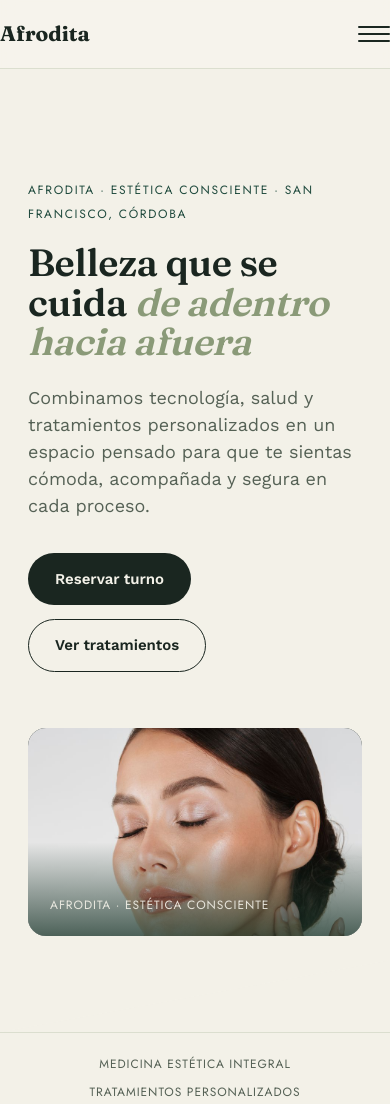
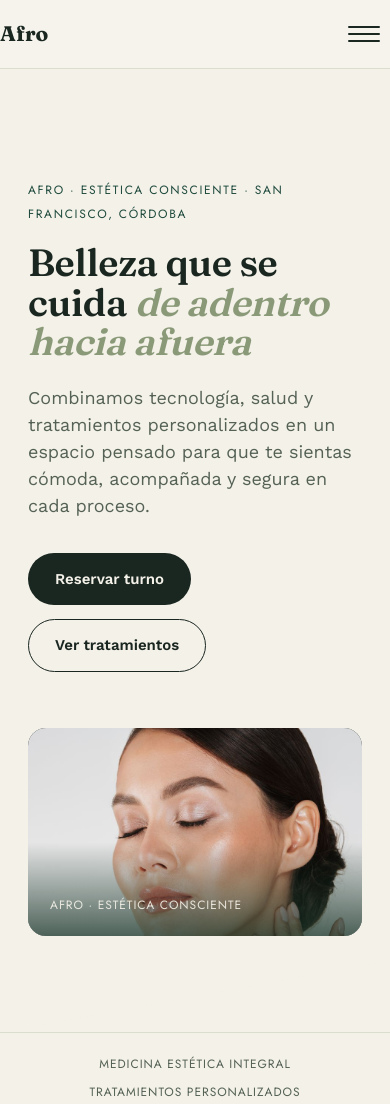
Before and after one commit to solbeltramo/msb-demo-afrodita, a plain HTML site: page index.html in a window 390 px wide. Shown: the top 1104 px of the page. Drawn offline with nearby package versions, Linux system fonts and the light colour scheme.

Commit message:
Add files via upload

```diff
--- a/index.html
+++ b/index.html
@@ -3,7 +3,7 @@
 <head>
 <meta charset="UTF-8">
 <meta name="viewport" content="width=device-width, initial-scale=1.0">
-<title>Afrodita — Estética Consciente</title>
+<title>Afro — Estética Consciente</title>
 <link rel="preconnect" href="https://fonts.googleapis.com">
 <link rel="preconnect" href="https://fonts.gstatic.com" crossorigin>
 <link href="https://fonts.googleapis.com/css2?family=Fraunces:opsz,wght@9..144,400;9..144,600;9..144,700&family=Work+Sans:wght@400;500;600&family=Jost:wght@400;500;600&display=swap" rel="stylesheet">
@@ -15,7 +15,7 @@
      que tocar estas variables. Todo el resto del CSS las usa.
      ============================================================ */
   :root{
-    /* --- Paleta (tomada del verde de marca de Afrodita) --- */
+    /* --- Paleta (tomada del verde de marca de Afro) --- */
     --paper:     #F3F1E8;   /* fondo principal, verde muy pálido/hueso */
     --ink:       #1A2620;   /* texto principal, verde muy oscuro casi negro */
     --ink-soft:  #556155;   /* texto secundario */
@@ -373,7 +373,8 @@
     .stats-band .wrap{ grid-template-columns: 1fr 1fr; gap: 26px; }
     .testi-grid{ grid-template-columns: 1fr; }
     .nav-cta{ display:none; }
-    .burger{ display:flex; }
+    .burger{ display:flex; margin-right: 4px; }
+    .nav{ padding-right: 6px; }
     .nav-links{
       display:none;
       position:absolute;
@@ -416,7 +417,7 @@
      ============================================================ -->
 <header>
   <div class="wrap nav">
-    <div class="logo">Afrodita</div>
+    <div class="logo">Afro</div>
     <nav class="nav-links">
       <a href="#servicios">Servicios</a>
       <a href="#nosotros">Por qué elegirnos</a>
@@ -439,7 +440,7 @@
 <section class="hero">
   <div class="wrap hero-grid">
     <div>
-      <span class="eyebrow">Afrodita · Estética Consciente · San Francisco, Córdoba</span>
+      <span class="eyebrow">Afro · Estética Consciente · San Francisco, Córdoba</span>
       <h1>Belleza que se cuida <em>de adentro hacia afuera</em></h1>
       <p class="lead">Combinamos tecnología, salud y tratamientos personalizados en un espacio pensado para que te sientas cómoda, acompañada y segura en cada proceso.</p>
       <div class="hero-actions">
@@ -449,7 +450,7 @@
     </div>
     <div class="hero-visual">
       <img src="hero-foto.jpg" alt="Piel cuidada, tratamiento de estética facial" class="hero-photo">
-      <span class="tag">Afrodita · Estética Consciente</span>
+      <span class="tag">Afro · Estética Consciente</span>
     </div>
   </div>
   <div class="signature-cut"></div>
@@ -534,7 +535,7 @@
     </div>
     <div class="testi-grid">
       <div class="testi">
-        <p>"EDITAR: acá va una reseña real de una clienta de Afrodita (con su permiso)."</p>
+        <p>"EDITAR: acá va una reseña real de una clienta de Afro (con su permiso)."</p>
         <div class="who">
           <div class="avatar"></div>
           <div>
@@ -579,7 +580,7 @@
 <footer>
   <div class="wrap">
     <div class="footer-grid">
-      <div class="logo">Afrodita</div>
+      <div class="logo">Afro</div>
       <div class="footer-links">
         <a href="https://instagram.com/bellezaafrodita" target="_blank">Instagram</a>
         <a href="https://wa.me/5493564690017" target="_blank">WhatsApp</a>
```
